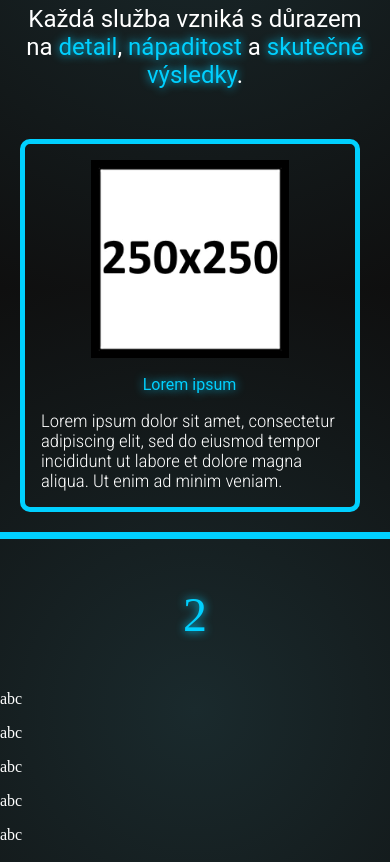
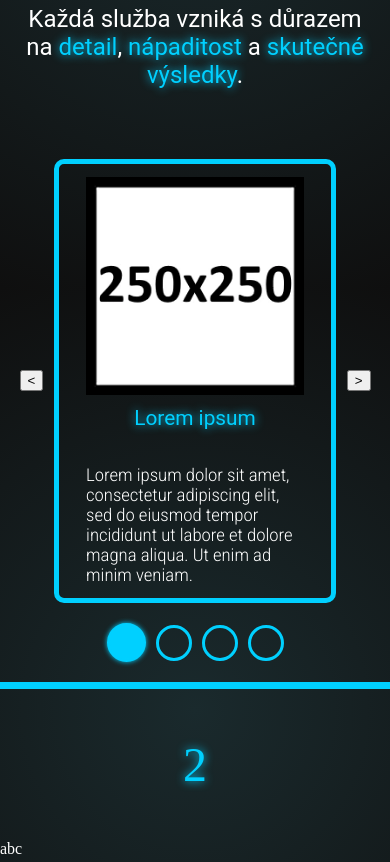
Before and after one commit to Maisnerr/portfolio, a plain HTML site: page index.html in a window 390 px wide. Shown: the part 1400-2262 px from the top of the page. Drawn offline with nearby package versions, Linux system fonts and the light colour scheme; a web font is replaced by a local one.

Commit message:
Progress on mobile Projects tab

```diff
--- a/index.html
+++ b/index.html
@@ -78,7 +78,7 @@
 
     <section id="project" class="project">
         <p class="project-header" data-aos="fade-down">Co vám mohu nabídnout</p>
-        <p class="project-seader" data-aos="fade-down">Každá služba vzniká s důrazem na <span class="highlight">detail</span>, <span class="highlight">nápaditost</span> a <span class="highlight">skutečné výsledky</span>.</p>
+        <p class="project-seader" data-aos="fade-down" data-aos-delay="100">Každá služba vzniká s důrazem na <span class="highlight">detail</span>, <span class="highlight">nápaditost</span> a <span class="highlight">skutečné výsledky</span>.</p>
         <div id="hidden-mobile">
             <div class="project-container">
                 <article data-aos="fade-right" data-aos-duration="1000" data-aos-delay="200">
@@ -113,13 +113,23 @@
         </div>
 
         <div id="shown-mobile">
-            <article data-aos="fade-right" data-aos-duration="1000" data-aos-delay="800">
+            <article data-aos="fade-right" data-aos-duration="1000" data-aos-delay="200">
+                <div class="project-container">
+                    <button onclick="test2(-1)"><</button>
                     <div class="project-window">
-                        <img src="sources/images/projects/1.webp" alt="Project number 1 image">
-                        <h1 class="highlight">Lorem ipsum</h1>
-                        <p>Lorem ipsum dolor sit amet, consectetur adipiscing elit, sed do eiusmod tempor incididunt ut labore et dolore magna aliqua. Ut enim ad minim veniam.</p>
+                        <img id="projects-img" src="sources/images/projects/1.webp" alt="Project number 1 image">
+                        <h1 id="projects-h1" class="highlight">Lorem ipsum</h1>
+                        <p id="projects-p">Lorem ipsum dolor sit amet, consectetur adipiscing elit, sed do eiusmod tempor incididunt ut labore et dolore magna aliqua. Ut enim ad minim veniam.</p>
                     </div>
+                    <button onclick="test2(1)">></button>
+                </div>
             </article>
+            <div id="project-digit" class="project-digit">
+                <a onclick="test1('1')" class="project-digit-selected"></a>
+                <a onclick="test1('2')"></a>
+                <a onclick="test1('3')"></a>
+                <a onclick="test1('4')"></a>
+            </div>
     </section>
     <hr class="breaker">
 
--- a/sources/files/script.js
+++ b/sources/files/script.js
@@ -1,5 +1,26 @@
 const SECRET_NAVBAR = document.getElementById("secret-navbar");
 let Secret_navbar_visible = false;
+
+const projects_digits = document.getElementById("project-digit");
+let selected_number = 1;
+const projects = {
+    1: {
+        head: "abc",
+        body: "123"
+    },
+    2: {
+        head: "bcd",
+        body: "234"
+    },
+    3: {
+        head: "cde",
+        body: "345"
+    },
+    4: {
+        head: "def",
+        body: "456"
+    }
+};
 
 // Enable(disable) Navbar menu on mobile
 function switch_secret_navbar(){
@@ -11,16 +32,35 @@ function switch_secret_navbar(){
         SECRET_NAVBAR.style.opacity = "1";
         SECRET_NAVBAR.style.visibility = "visible";
     }else{
-        SECRET_NAVBAR.classList.remove("aos-animate")
+        SECRET_NAVBAR.classList.remove("aos-animate");
         SECRET_NAVBAR.style.opacity = "0";
         SECRET_NAVBAR.style.visibility = "hidden";
     }
 }
 
-// Smoothly scrolls down to a section of given ID
-function scrollToSection(id) {
-    const el = document.getElementById(id);
-    const offset = 0;
-    const top = el.getBoundingClientRect().top + window.pageYOffset - offset;
-    window.scrollTo({ top, behavior: "smooth" });
+function test(){
+    console.log(selected_number);
+    console.log(projects[selected_number].head);
+    console.log(projects[selected_number].body);
+
+    projects_digits.children[selected_number-1].classList.add("project-digit-selected");
 }
+function test1(number){
+    projects_digits.children[selected_number-1].classList.remove("project-digit-selected");
+
+    selected_number = number;
+    test();
+}
+function test2(number){
+    projects_digits.children[selected_number-1].classList.remove("project-digit-selected");
+
+    if(selected_number+Number(number)==5){
+        selected_number = 0;
+    } else if(selected_number+Number(number)==0){
+        selected_number = 5;
+    }
+
+    selected_number += Number(number);
+    test();
+}
+console.log(selected_number);
--- a/sources/files/style.css
+++ b/sources/files/style.css
@@ -328,7 +328,7 @@ main{
 }
 .project-container{
     width: 100%;
-    display: flex !important;
+    display: flex;
     flex-direction: row;
     justify-content: center;
     align-items: center;
@@ -339,6 +339,10 @@ main{
     border-radius: 10px;
     max-width: 330px;
     transition: 0.2s ease-in-out;
+    display: flex;
+    justify-content: center;
+    align-items: center;
+    flex-direction: column;
 }
 .project-window:hover{
     box-shadow: var(--theme-color) 0 0 22px;
@@ -348,25 +352,50 @@ main{
     width: 70%;
     margin: 15%;
 }
+.project-window h1{
+    font-size: clamp(1.3rem, 2vw, 1.5rem);
+    font-family: "Roboto";
+    font-weight: 400;
+    text-align: center;
+    margin-top: 1%;
+}
 .project-window p{
     font-size: clamp(1.1rem, 2vw, 1.5rem);
     font-family: "Roboto";
     text-align: start;
     margin: 5%;
     font-weight: 100;
+    max-width: 80%;
 }
-.project-window h1{
-    font-size: clamp(1rem, 2vw, 1.5rem);
-    font-family: "Roboto";
-    font-weight: 400;
-    text-align: center;
-    margin-top: 1%;
+.project-digit{
+    display: flex;
+    align-items: center;
+    justify-content: center;
+    gap: 10px;
+    margin-top: 20px;
+}
+.project-digit a{
+    width: 30px;
+    height: 30px;
+    background-color: transparent;
+    border: var(--theme-color) 3px solid;
+    border-radius: 50%;
+}
+.project-digit-selected{
+    width: 33px !important;
+    height: 33px !important;
+    background-color: var(--theme-color) !important;
+    border-radius: 50%;
+    box-shadow: var(--theme-color) 0 0 5px;
 }
 /* Mobile fixes*/
 @media (max-width: 768px) {
+    .project-seader{
+        margin-bottom: 70px;
+    }
     .project-window img{
-        width: 60%;
-        margin: 5% 20% 3% 20%;
+        width: 80%;
+        margin: 5% 10% 3% 10%;
     }
 }
 
```
